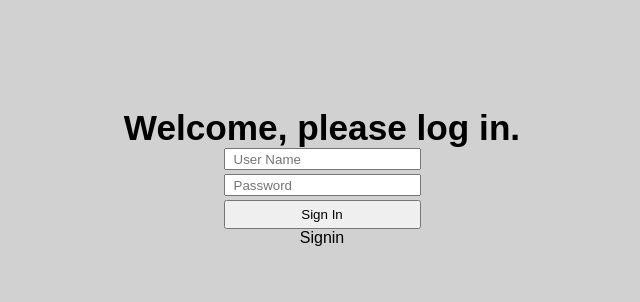
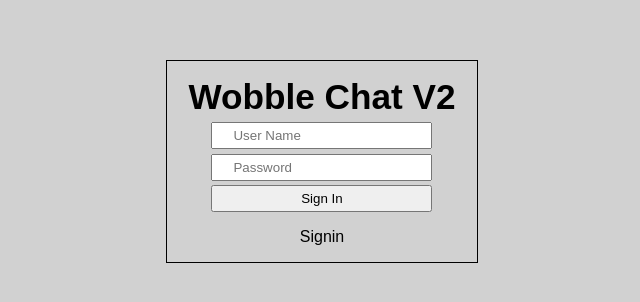
Before and after one commit to wobblechat2/wobblechat2.0, a React app: page / in a window 1280 px wide. Before the commit this address led to /login. Shown: the part 132-434 px from the top of the page, without its empty margins (318-958 px from the left). Built offline with nearby package versions, Linux system fonts and the light colour scheme; a web font is replaced by a local one.

Commit message:
Updated login style

```diff
--- a/client/App.jsx
+++ b/client/App.jsx
@@ -10,7 +10,7 @@ const App = () => {
   return (
     <Router>
       <Switch>
-        <Route path="/login" component={Login} />
+        <Route path="/" component={Login} />
         <ProtectedRoute exact={true} path="/">
           <MainAppContainer />
         </ProtectedRoute>
--- a/client/components/Login.jsx
+++ b/client/components/Login.jsx
@@ -49,7 +49,7 @@ const Login = (props) => {
   return (
     <div className='loginBorder'>
       <div className="loginComp">
-        <h1>Welcome, please log in.</h1>
+        <h1>Wobble Chat V2</h1>
         <form onSubmit={handleSubmit}>
           <div className="inputBox">
             <input
@@ -70,7 +70,7 @@ const Login = (props) => {
               value={userData.password}
               onChange={handlePasswordInputChange}
             />
-            <input type="submit" value="Sign In" />
+            <input type="submit" value="Sign In" className="form-field" />
           </div>
         </form>
         <Signup/>
--- a/client/components/Signup.jsx
+++ b/client/components/Signup.jsx
@@ -42,7 +42,7 @@ const Signup = () => {
 
     return(
         <React.Fragment>
-            <div className='container'>
+            <div className='googleAuth'>
             <div id='loginButton' className='btn'>Signin</div>
             </div>
         </React.Fragment>
--- a/client/scss/application.scss
+++ b/client/scss/application.scss
@@ -6,3 +6,4 @@
 @import 'questionContainer';
 /* Google font "Faustina" for brandname */
 @import url('https://fonts.googleapis.com/css2?family=Faustina&display=swap');
+@import 'signup';
--- a/client/scss/login.scss
+++ b/client/scss/login.scss
@@ -1,9 +1,13 @@
 .loginBorder {
-  width: 100%;
-  margin-top: 15rem;
+  width: 25%;
+  margin-top: 12rem;
   display: flex;
   justify-content: center;
   align-items: center;
+  border: 1px solid black;
+  margin-left: auto;
+  margin-right: auto;
+  padding: 1rem;
 
   .loginComp {
     display: flex;
@@ -13,13 +17,12 @@
   }
 
   .form-field {
-    margin-bottom: 0.25rem;
-    padding: 0.1rem 0.5rem;
+    margin-top: 0.3rem;
+    padding: 0.25rem 1.25rem;
   }
 
   .inputBox {
     display: flex;
     flex-direction: column;
   }
-
 }
--- /dev/null
+++ b/client/scss/signup.scss
@@ -0,0 +1,3 @@
+#loginButton {
+  margin-top: 1rem;
+}
```
